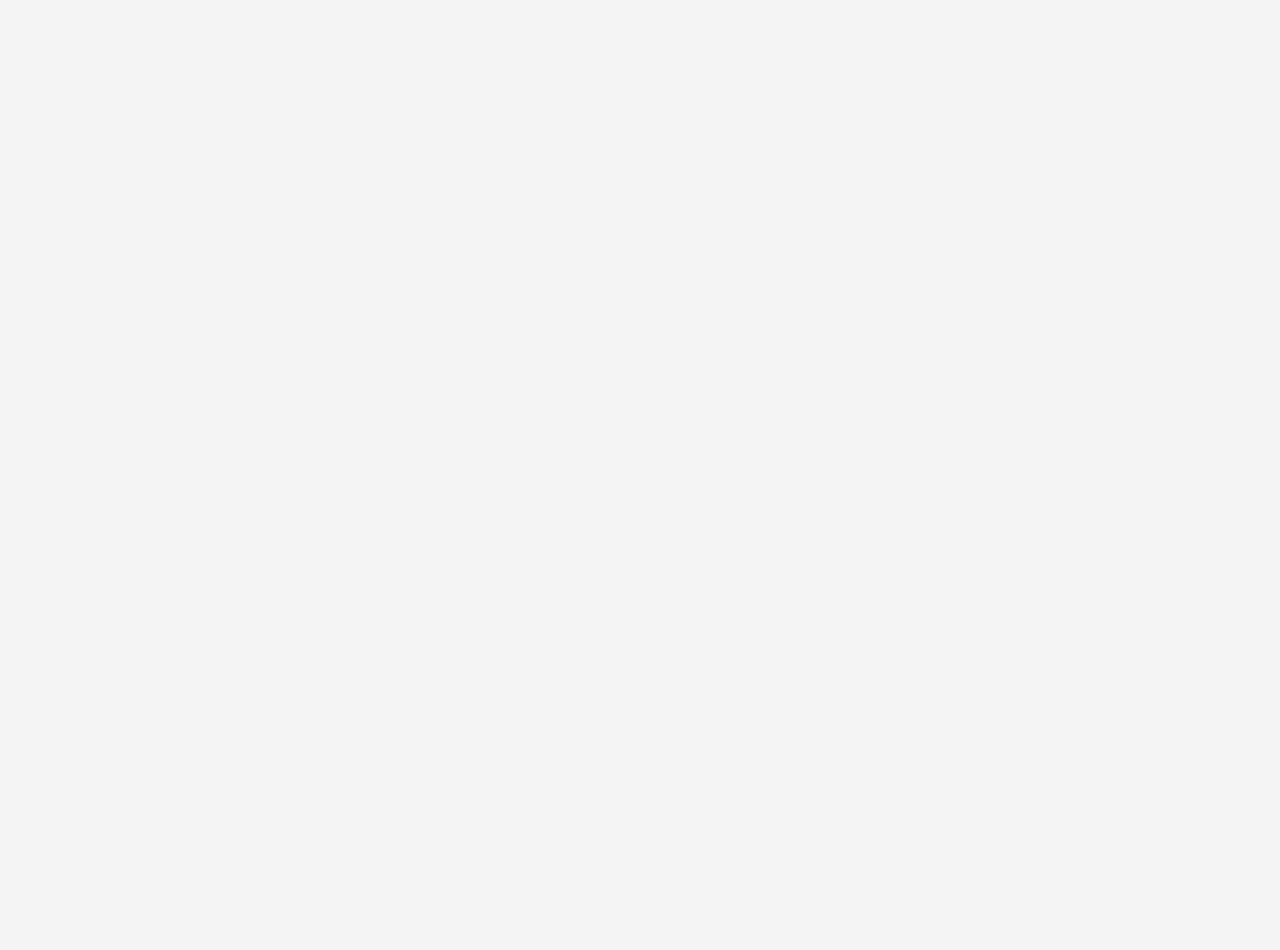
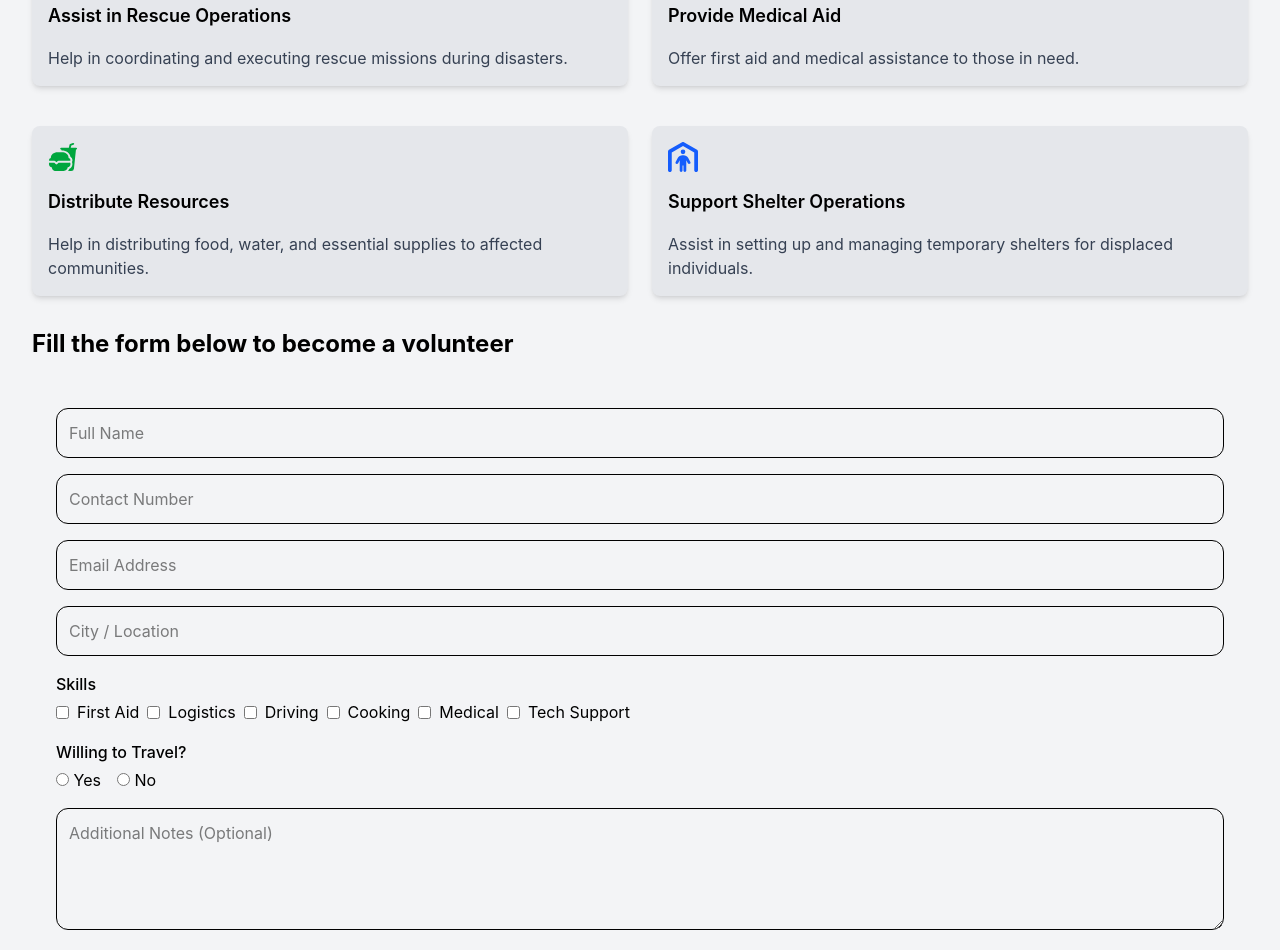
Before and after one commit to MohitMahara/ReliefNow, a React (Vite) app in the folder Client/: page /become-volunteer in a window 1280 px wide. Before the commit this address had no page. Shown: the part 340-1290 px from the top of the page. Before the commit the page ends 800 px from the top, so only its background shows below. Built offline with nearby package versions, Linux system fonts and the light colour scheme.

Commit message:
completed client setup of become volunteer page

```diff
--- a/Client/src/App.jsx
+++ b/Client/src/App.jsx
@@ -8,6 +8,7 @@ import { Toaster } from "react-hot-toast";
 import "./styles/App.css";
 import { Dashboard } from "./Pages/Dashboard/Dashboard";
 import { ResueReq } from "./Pages/RescueReq";
+import { BecomeVolunteer } from "./Pages/BecomeVolunteer";
 
 function App() {
   return (
@@ -20,6 +21,7 @@ function App() {
         <Route path="/register" element={<RegisterPage />} />
         <Route path="/forget-password" element={<ForgetPasswordPage />} />
         <Route path="/rescue-request" element={<ResueReq />} />
+        <Route path="/become-volunteer"  element={<BecomeVolunteer/>} />
 
         <Route path="/dashboard" element={<Dashboard />}>
           <Route path="profile" element={<h1>Profile</h1>} />
--- /dev/null
+++ b/Client/src/Pages/BecomeVolunteer.jsx
@@ -0,0 +1,198 @@
+import React, {useState} from "react";
+import { Layout } from "../Components/Layout/Layout";
+import { FaHandsHelping } from "react-icons/fa";
+import { FaBriefcaseMedical } from "react-icons/fa";
+import { IoFastFood } from "react-icons/io5";
+import { FaPersonShelter } from "react-icons/fa6";
+
+export const BecomeVolunteer = () => {
+
+    const [fullName, setFullName] = useState("");
+    const [phone, setPhone] = useState("");
+    const [email, setEmail] = useState("");
+    const [location, setLocation] = useState("");
+    const [canTravel, setCanTravel] = useState("");
+    const [addiNote, setAddiNote] = useState("");
+
+
+
+   const handleSubmit = () =>{
+
+
+   }
+
+
+
+  return (
+    <>
+      <Layout>
+        <div className="w-full min-h-screen py-6 px-8 bg-gray-100 container mx-auto">
+          <h2 className="text-3xl md:text-4xl font-bold mt-4 mb-2 text-center">
+            Become a Volunteer
+          </h2>
+          <p className="text-lg md:text-xl mb-8 text-center text-gray-900 font-sans">
+            Behind every rescued life is someone like you who chose to act.
+          </p>
+
+          <p className="text-xl mt-8 font-semibold text-gray-900">
+            What You'll Be Doing
+          </p>
+
+          <div className="grid grid-cols-1 md:grid-cols-2 gap-6 mt-4">
+            <div className="flex flex-col gap-4 mt-4 bg-gray-200 p-4 rounded-lg shadow-md hover:shadow-lg transition">
+              <FaHandsHelping className="text-yellow-600 text-3xl" />
+              <h3 className="text-lg font-semibold">
+                Assist in Rescue Operations
+              </h3>
+              <p className="text-gray-700">
+                Help in coordinating and executing rescue missions during
+                disasters.
+              </p>
+            </div>
+
+            <div className="flex flex-col gap-4 mt-4 bg-gray-200 p-4 rounded-lg shadow-md hover:shadow-lg transition">
+              <FaBriefcaseMedical className="text-red-600 text-3xl" />
+              <h3 className="text-lg font-semibold">Provide Medical Aid</h3>
+              <p className="text-gray-700">
+                Offer first aid and medical assistance to those in need.
+              </p>
+            </div>
+
+            <div className="flex flex-col gap-4 mt-4 bg-gray-200 p-4 rounded-lg shadow-md hover:shadow-lg transition">
+              <IoFastFood className="text-green-600 text-3xl" />
+              <h3 className="text-lg font-semibold">Distribute Resources</h3>
+              <p className="text-gray-700">
+                Help in distributing food, water, and essential supplies to
+                affected communities.
+              </p>
+            </div>
+
+            <div className="flex flex-col gap-4 mt-4 bg-gray-200 p-4 rounded-lg shadow-md hover:shadow-lg transition">
+              <FaPersonShelter className="text-blue-600 text-3xl" />
+              <h3 className="text-lg font-semibold">
+                Support Shelter Operations
+              </h3>
+              <p className="text-gray-700">
+                Assist in setting up and managing temporary shelters for
+                displaced individuals.
+              </p>
+            </div>
+          </div>
+
+          <p className="text-2xl mt-8 font-bold">Fill the form below to become a volunteer</p>
+
+          <form className="space-y-4 mt-6 w-full mx-auto p-6">
+            <input
+              type="text"
+              name="name"
+              placeholder="Full Name"
+              value={fullName}
+              required
+              className="w-full p-3 border rounded-xl"
+              onChange={(e) => {setFullName(e.target.value)}}
+            />
+            <input
+              type="tel"
+              name="contact"
+              placeholder="Contact Number"
+              required
+              value={phone}
+              className="w-full p-3 border rounded-xl"
+              onChange={(e) => {setPhone(e.target.value)}}
+
+            />
+            <input
+              type="email"
+              name="email"
+              placeholder="Email Address"
+              required
+              value={email}
+              className="w-full p-3 border rounded-xl"
+              onChange={(e) => {setEmail(e.target.value)}}
+
+            />
+            <input
+              type="text"
+              name="location"
+              placeholder="City / Location"
+              required
+              value={location}
+              className="w-full p-3 border rounded-xl"
+              onChange={(e) => {setLocation(e.target.value)}}
+
+            />
+
+            <div>
+              <label className="block mb-1 font-medium">Skills</label>
+              <div className="flex flex-wrap gap-2">
+                {[
+                  "First Aid",
+                  "Logistics",
+                  "Driving",
+                  "Cooking",
+                  "Medical",
+                  "Tech Support",
+                ].map((skill) => (
+                  <label key={skill} className="flex items-center gap-2">
+                    <input
+                      type="checkbox"
+                      value={skill}
+                      onChange={(e) => {}}
+
+                    />{" "}
+                    {skill}
+                  </label>
+                ))}
+              </div>
+            </div>
+
+            <div>
+              <label className="block mb-1 font-medium">
+                Willing to Travel?
+              </label>
+              <div className="flex gap-4">
+                <label>
+                  <input
+                    type="radio"
+                    name="travel"
+                    value="Yes"
+                onChange={(e) => {}}
+
+                    required
+                  />{" "}
+                  Yes
+                </label>
+                <label>
+                  <input
+                    type="radio"
+                    name="travel"
+                    value="No"
+                    onChange={(e) => {}}
+
+                  />{" "}
+                  No
+                </label>
+              </div>
+            </div>
+
+            <textarea
+              name="message"
+              placeholder="Additional Notes (Optional)"
+              className="w-full p-3 border rounded-xl"
+              rows="4"
+              value={addiNote}
+              onChange={(e) => {setAddiNote(e.target.value)}}
+             />
+
+            <button
+              type="submit"
+              className="w-full bg-green-600 text-white py-3 rounded-xl hover:bg-green-700 transition"
+            >
+              Become a Volunteer
+            </button>
+          </form>
+        </div>
+      </Layout>
+    </>
+  );
+};
--- a/Client/src/Pages/HomePage.jsx
+++ b/Client/src/Pages/HomePage.jsx
@@ -59,7 +59,7 @@ export const HomePage = () => {
               Rescue Request
             </NavLink>
             <NavLink
-              to={"/volunteer"}
+              to={"/become-volunteer"}
               className="bg-gray-300 text-green-700 px-6 py-3 rounded-full font-semibold hover:bg-gray-400 transition-colors"
             >
               Become a Volunteer
--- a/Client/src/Pages/RescueReq.jsx
+++ b/Client/src/Pages/RescueReq.jsx
@@ -59,7 +59,7 @@ export const ResueReq = () => {
   return (
     <Layout>
       <div className="w-full py-6 px-4 flex flex-col items-center justify-center min-h-screen">
-        <h1 className="text-3xl font-semibold mb-4 text-center">Rescue Request</h1>
+        <h1 className="text-3xl font-semibold mb-6 text-center">Rescue Request</h1>
         <form className="w-[80%]">
              <div className="mb-4">
                 <label className="block text-gray-800 text-sm font-bold mb-2">Full Name</label>
```
